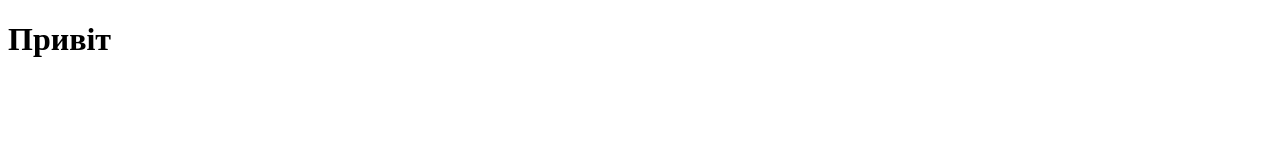
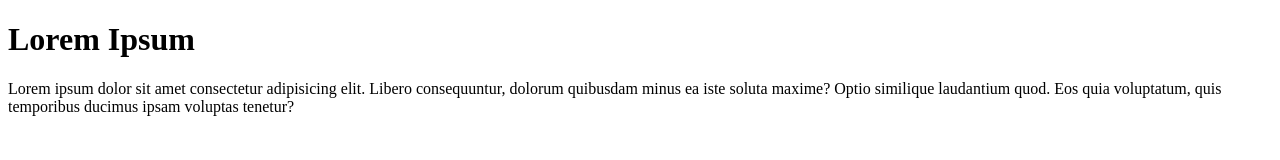
Before and after one commit to NanaTsK/goit-markup-hw-01, a plain HTML site: page index.html in a window 1280 px wide. Drawn offline with Linux system fonts and the light colour scheme.

Commit message:
Update index.html

```diff
--- a/index.html
+++ b/index.html
@@ -7,6 +7,12 @@
     <title>Document</title>
   </head>
   <body>
-    <h1>Привіт</h1>
+    <h1>Lorem Ipsum</h1>
+    <p>
+      Lorem ipsum dolor sit amet consectetur adipisicing elit. Libero
+      consequuntur, dolorum quibusdam minus ea iste soluta maxime? Optio
+      similique laudantium quod. Eos quia voluptatum, quis temporibus ducimus
+      ipsam voluptas tenetur?
+    </p>
   </body>
 </html>
```
